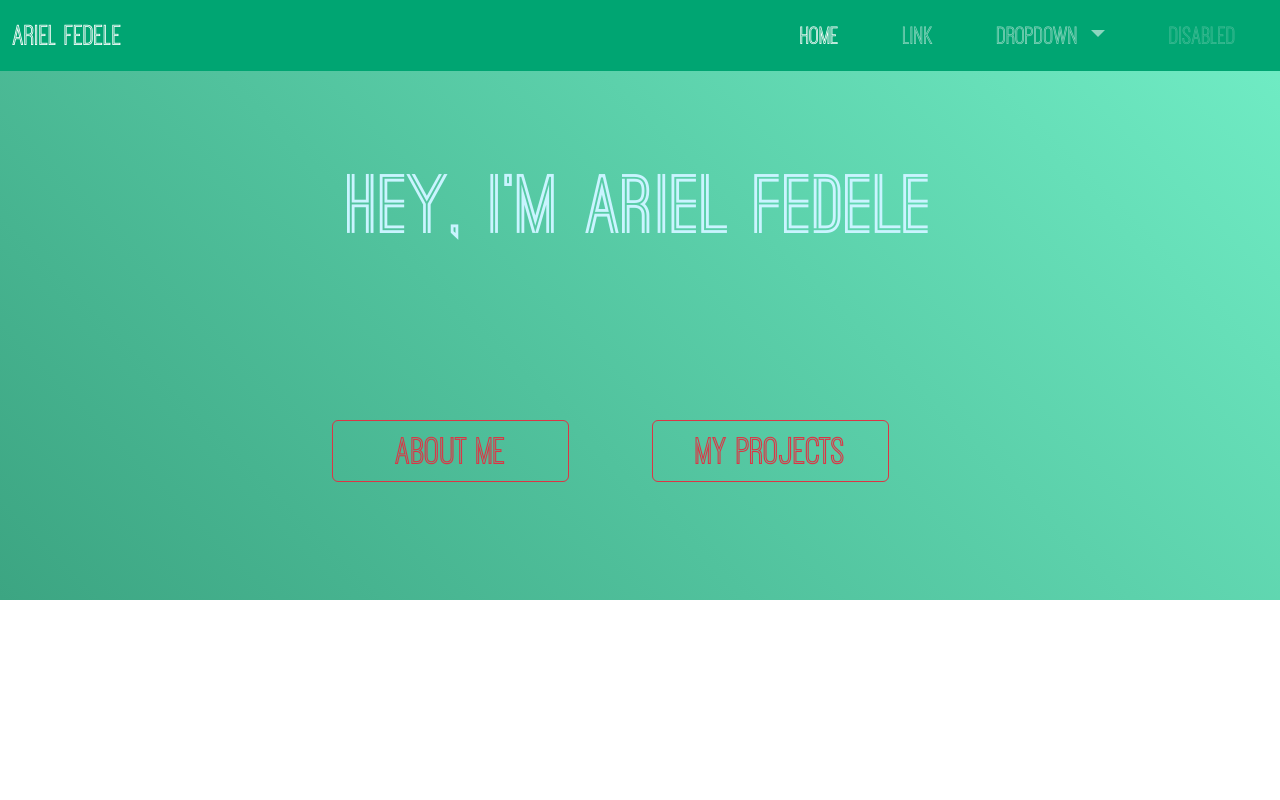
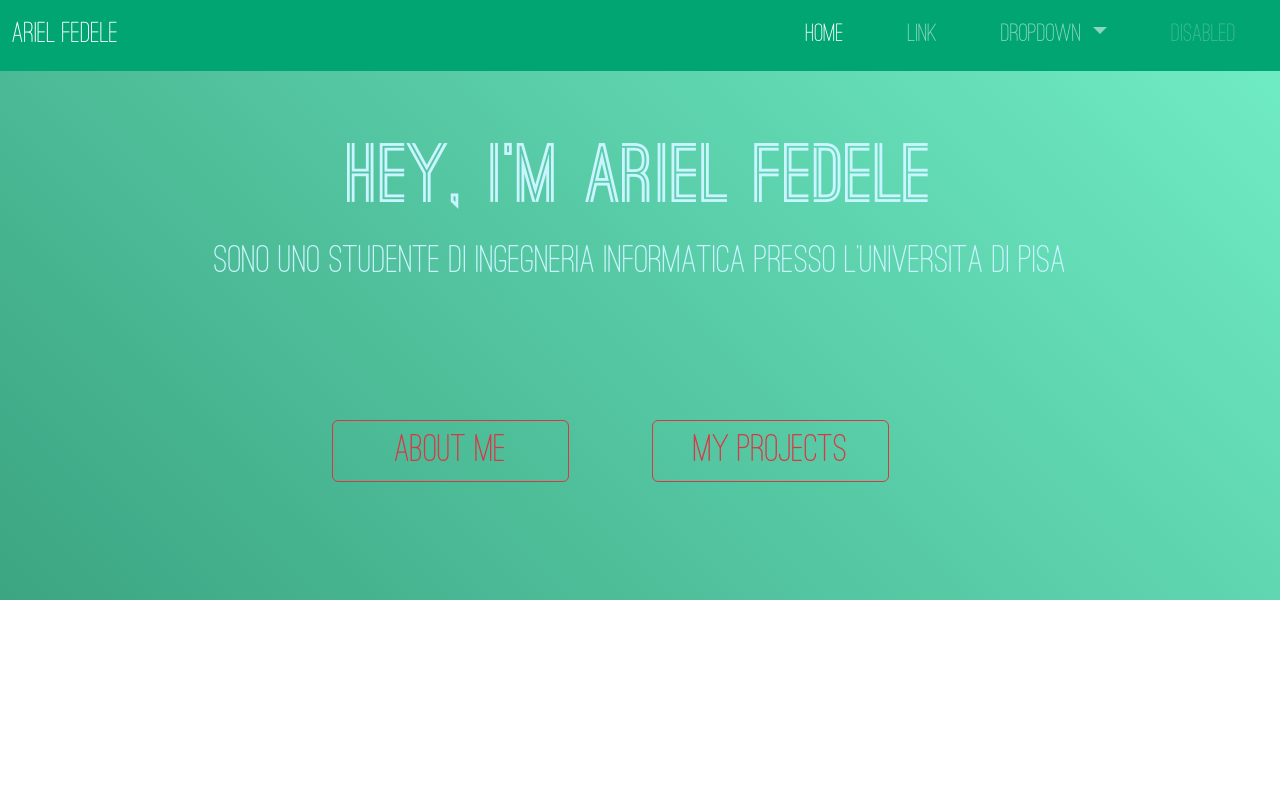
Before and after one commit to ArielFedele8/MyWebPage, a website: page index.html in a window 1280 px wide. Shown: the top 800 px of the page. Drawn offline with nearby package versions, Linux system fonts and the light colour scheme.

```diff
--- a/assets/css/styles.css
+++ b/assets/css/styles.css
@@ -8,7 +8,7 @@
 
 @font-face {
   font-family: 'Ostrich Sans';
-  src: url(../fonts/ostrich-sans-master/ostrich-sans-master/webfonts/ostrich-sans-inline-regular.woff) format('woff');
+  src: url(../fonts/ostrich-sans-master/ostrich-sans-master/webfonts/ostrich-sans-rounded.woff) format('woff');
   font-style: normal;
   font-weight: 400;
 }
--- a/index.html
+++ b/index.html
@@ -52,9 +52,12 @@
     </nav>
     <div class="container-fluid bg-image">
       <div class="row" style="height: 70%;">
-        <h1 class="my-auto  display-1" style="text-align: center;">
+        <h1 class="mt-auto  display-1" style="text-align: center;">
           <strong>HEY, I'M ARIEL FEDELE</strong>
         </h1>
+        <h2 class="mb-auto mx-auto display-6" style="text-align: center; width: 80%;">
+          Sono uno studente di ingegneria informatica presso l'universita di pisa
+        </h2>
       </div>
       <div class="row" style="height: 30%;">
         <div class="col-3"></div>
@@ -63,7 +66,8 @@
             About me
           </button>
         </div>
-        <div class="col-3"><button type="button" class="btn btn-outline-danger py-0" style="font-size: 40px; width: 80%;">My projects</button></div>
+        <div class="col-3"><button type="button" class="btn btn-outline-danger py-0"
+            style="font-size: 40px; width: 80%;">My projects</button></div>
         <div class="col-3"></div>
       </div>
     </div>
```
